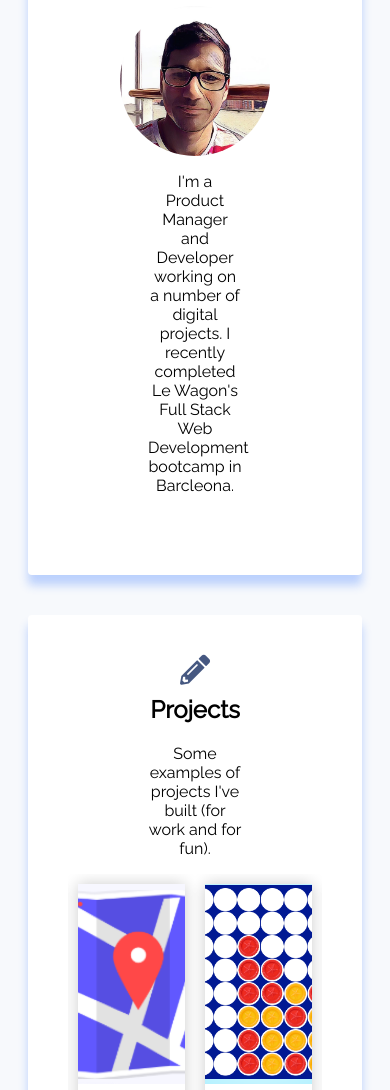
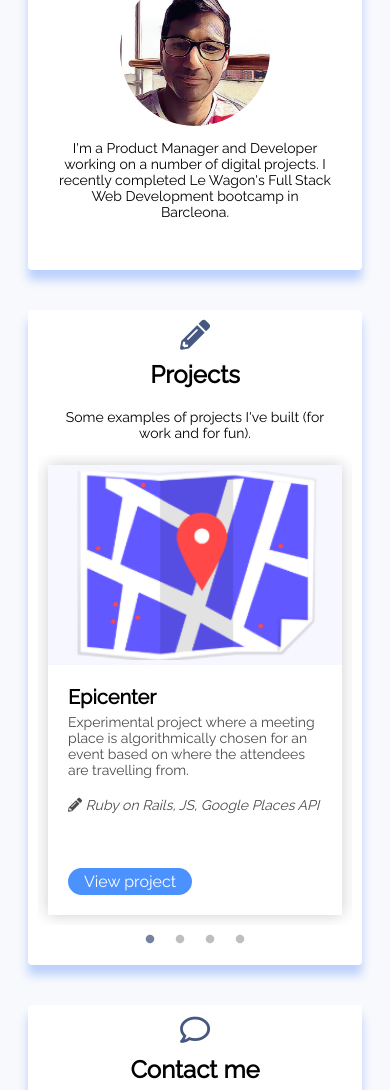
Before and after one commit to danieluk00/profile, a plain HTML site: page index.html in a window 390 px wide. Shown: the part 138-1228 px from the top of the page. Drawn offline with nearby package versions, Linux system fonts and the light colour scheme.

Commit message:
Made responsive

```diff
--- a/index.html
+++ b/index.html
@@ -7,6 +7,7 @@
     <link rel="stylesheet" href="https://use.fontawesome.com/releases/v5.0.10/css/all.css">
     <link rel="stylesheet" type="text/css" href="slick/slick.css"/>
     <link rel="stylesheet" type="text/css" href="slick/slick-theme.css"/>
+    <meta content="width=device-width, initial-scale=1" name="viewport" />
   </head>
   <body>
     <div id="container">
@@ -102,7 +103,15 @@
           slidesToScroll: 2,
           arrows: false,
           dots: true,
-          focusOnSelect: false
+          focusOnSelect: false,
+          responsive: [
+            {
+              breakpoint: 500,
+              settings: {
+                slidesToShow: 1,
+                slidesToScroll: 1,
+              }
+            }]
         });
       });
     </script>
--- a/style.css
+++ b/style.css
@@ -10,6 +10,7 @@ body {
   margin: 0px auto;
   padding: 0 20px;
 }
+
 
 .profilepic {
   width: 150px;
@@ -68,6 +69,15 @@ p {
   font-size: 16px;
 }
 
+@media (max-width: 600px) {
+
+  p {
+    padding-left: 20px;
+    padding-right: 20px;
+    font-size: 14px !important;
+  }
+}
+
 .description {
   margin-bottom: 40px;
 }
@@ -89,11 +99,11 @@ p {
   padding-right: 20px;
 }
 
-@media (max-width: 700px) {
-  /* For a screen < 960px, this CSS will be read */
+@media (max-width: 600px) {
   .card-white {
-  box-shadow: 0px 10px 10px rgba(50,115,255,0.3);
-  margin-bottom: 40px;
+    box-shadow: 0px 10px 10px rgba(50,115,255,0.3);
+    margin-bottom: 40px;
+    padding: 10px;
   }
 
   .fa-envelope {
@@ -114,6 +124,15 @@ p {
   margin: 10px;
   width: 50vw;
   height: 400px !important;
+}
+
+@media (max-width: 780px) {
+  .project-card {
+    height: 450px !important;
+  }
+  .project-info {
+    height: 210px !important;
+  }
 }
 
 .project-card > img {
```
